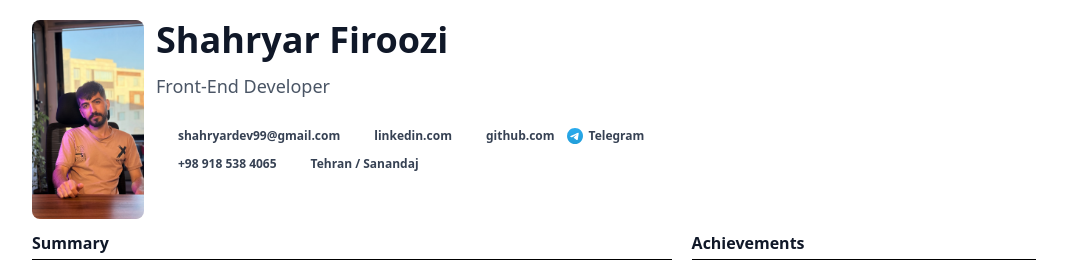
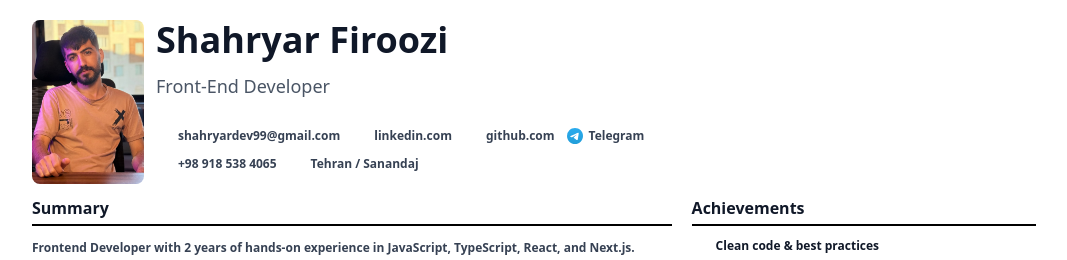
Before and after one commit to shahryar78f/my-sv, a Next.js app: page / in a window 1280 px wide. Shown: the top 260 px of the page, without its empty margins (116-1183 px from the left). Built offline with nearby package versions, Linux system fonts and the light colour scheme; some icons are missing.

Commit message:
feat: Implement Header component displaying personal information, profile image, and contact details.

```diff
--- a/src/components/Header.js
+++ b/src/components/Header.js
@@ -8,7 +8,7 @@ export default function Header() {
     <header>
       <div className="flex gap-3">
         <Image
-          src="/image/shahryarsv.jpg"
+          src="/image/shahryar.jpg"
           width={200}
           height={200}
           className="w-28 h-fit rounded-lg"
```
Also changed, not shown: public/image/shahryar.jpg (added), public/image/shahryarsv.jpg (deleted).
